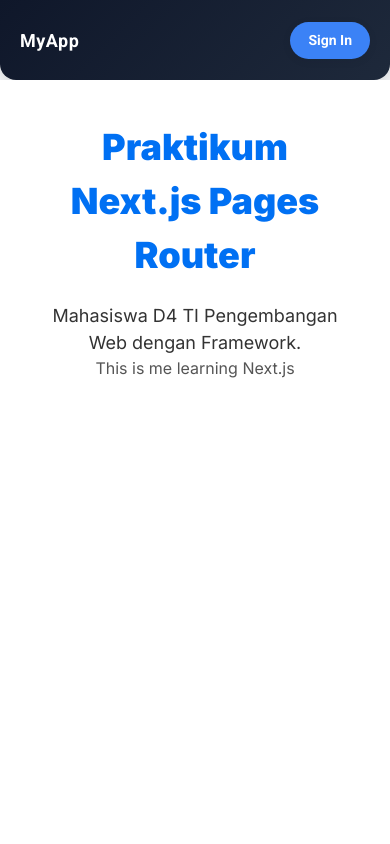
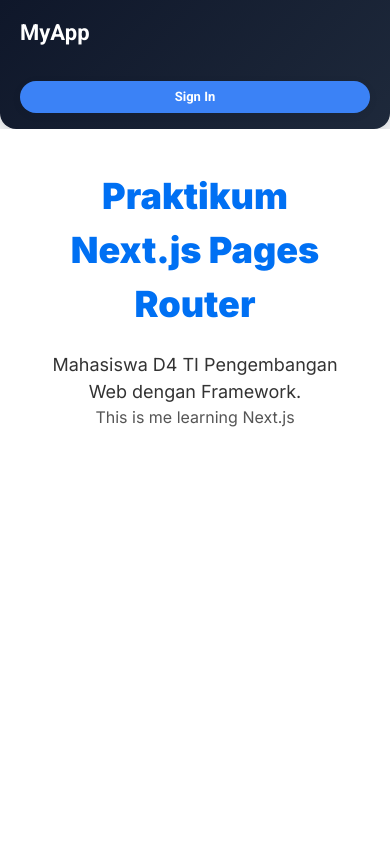
Before and after one commit to Ghetsa/DeployPBF_2026, a Next.js app in the folder my-app/: page / in a window 390 px wide. Shown: the top 844 px of the page. Built offline with nearby package versions, Linux system fonts and the light colour scheme; no server answers.

Commit message:
fix: tampilan navbar mobile

```diff
--- a/my-app/src/components/layouts/navbar/index.tsx
+++ b/my-app/src/components/layouts/navbar/index.tsx
@@ -1,32 +1,34 @@
 import styles from './navbar.module.css';
 import { signIn, signOut, useSession } from "next-auth/react";
 import Image from "next/image";
-import Script from "next/dist/client/script";
 import Link from "next/link";
 
 const Navbar = () => {
   const { data }: any = useSession();
 
-  const defaultImage = "/user-default.jpeg"; // dari public
+  const defaultImage = "/user-default.jpeg";
 
   return (
-<div className={styles.navbar} data-testid="navbar">      <div className={styles.navbar__brand} id="title"></div>
+    <div className={styles.navbar} data-testid="navbar">
 
-      <Script id="my-script" strategy="lazyOnload">
-        {`document.getElementById('title').innerHTML = 'MyApp';`}
-      </Script>
+      {/* ✅ Brand langsung tanpa Script */}
+      <div className={styles.navbar__brand}>
+        MyApp
+      </div>
 
       <div className={styles.navbar__right}>
         {data ? (
           <>
             <div className={styles.navbar__user}>
-              Welcome, {data.user?.fullname || "User"}
+              <span className={styles.navbar__welcome}>
+                Welcome, {data.user?.fullname || "User"}
+              </span>
 
               <Link href="/profile">
                 <Image
                   data-testid="user-image"
-                  width={50}
-                  height={50}
+                  width={40}
+                  height={40}
                   src={data.user?.image || defaultImage}
                   alt={data.user?.fullname || "avatar"}
                   className={styles.navbar__user__image}
--- a/my-app/src/components/layouts/navbar/navbar.module.css
+++ b/my-app/src/components/layouts/navbar/navbar.module.css
@@ -1,7 +1,6 @@
 .navbar {
   width: 100%;
-  height: 80px;
-  padding: 0 50px;
+  padding: 16px 40px;
 
   display: flex;
   align-items: center;
@@ -15,41 +14,56 @@
   border-bottom-right-radius: 16px;
 }
 
-/* Logo / Brand */
+/* Brand */
 .navbar__brand {
   font-size: 22px;
   font-weight: 700;
-  letter-spacing: 0.5px;
 }
 
 /* Right Section */
 .navbar__right {
   display: flex;
   align-items: center;
-  gap: 32px;
+  gap: 20px;
+}
+
+/* User */
+.navbar__user {
+  display: flex;
+  align-items: center;
+  gap: 10px;
 }
 
 /* Welcome text */
-.navbar__user {
-  font-size: 16px;
-  font-weight: 500;
+.navbar__welcome {
+  font-size: 14px;
   opacity: 0.9;
+  max-width: 160px;
+  white-space: nowrap;
+  overflow: hidden;
+  text-overflow: ellipsis; /* 🔥 biar ga kepanjangan */
+}
+
+/* Avatar */
+.navbar__user__image {
+  width: 40px;
+  height: 40px;
+  border-radius: 50%;
+  object-fit: cover;
+  border: 2px solid #3b82f6;
 }
 
 /* Button */
 .navbar__button {
-  padding: 8px 18px;
+  padding: 8px 16px;
   border-radius: 999px;
   border: none;
   cursor: pointer;
   font-weight: 600;
   transition: all 0.3s ease;
-
-  margin-top: 0;
-  /* 🔥 ini yang bikin sejajar */
+  font-size: 14px;
 }
 
-/* Sign In */
 .navbar__button--primary {
   background-color: #3b82f6;
   color: white;
@@ -57,10 +71,8 @@
 
 .navbar__button--primary:hover {
   background-color: #2563eb;
-  transform: translateY(-2px);
 }
 
-/* Sign Out */
 .navbar__button--danger {
   background-color: #ef4444;
   color: white;
@@ -68,41 +80,55 @@
 
 .navbar__button--danger:hover {
   background-color: #dc2626;
-  transform: translateY(-2px);
 }
 
-/* Responsive */
+
+
+
+
+
+/* ========================= */
+/* 🔥 RESPONSIVE MOBILE */
+/* ========================= */
+
 @media (max-width: 768px) {
   .navbar {
-    padding: 0 20px;
+    flex-direction: column; /* 🔥 stack */
+    align-items: flex-start;
+    gap: 12px;
+    padding: 16px 20px;
   }
 
-  .navbar__brand {
-    font-size: 18px;
+  .navbar__right {
+    width: 100%;
+    justify-content: space-between;
+  }
+
+  .navbar__user {
+    flex: 1;
+  }
+
+  .navbar__welcome {
+    max-width: 120px; /* lebih kecil di mobile */
+    font-size: 13px;
+  }
+
+  .navbar__button {
+    padding: 6px 14px;
+    font-size: 13px;
   }
 }
 
-.navbar__user {
-  display: flex;
-  align-items: center;
-  gap: 12px;
-  font-size: 16px;
-  font-weight: 500;
-  opacity: 0.95;
+/* Small mobile */
+@media (max-width: 480px) {
+  .navbar__right {
+    flex-direction: column;
+    align-items: flex-start;
+    gap: 10px;
+  }
+
+  .navbar__button {
+    width: 100%; /* 🔥 full width button */
+    text-align: center;
+  }
 }
-
-/* Avatar image */
-.navbar__user__image {
-  width: 42px;
-  height: 42px;
-  border-radius: 50%;
-  object-fit: cover;
-  border: 2px solid #3b82f6;
-  box-shadow: 0 0 10px rgba(59, 130, 246, 0.4);
-  transition: all 0.3s ease;
-}
-
-.navbar__user__image:hover {
-  transform: scale(1.1);
-  box-shadow: 0 0 15px rgba(59, 130, 246, 0.8);
-}
```
